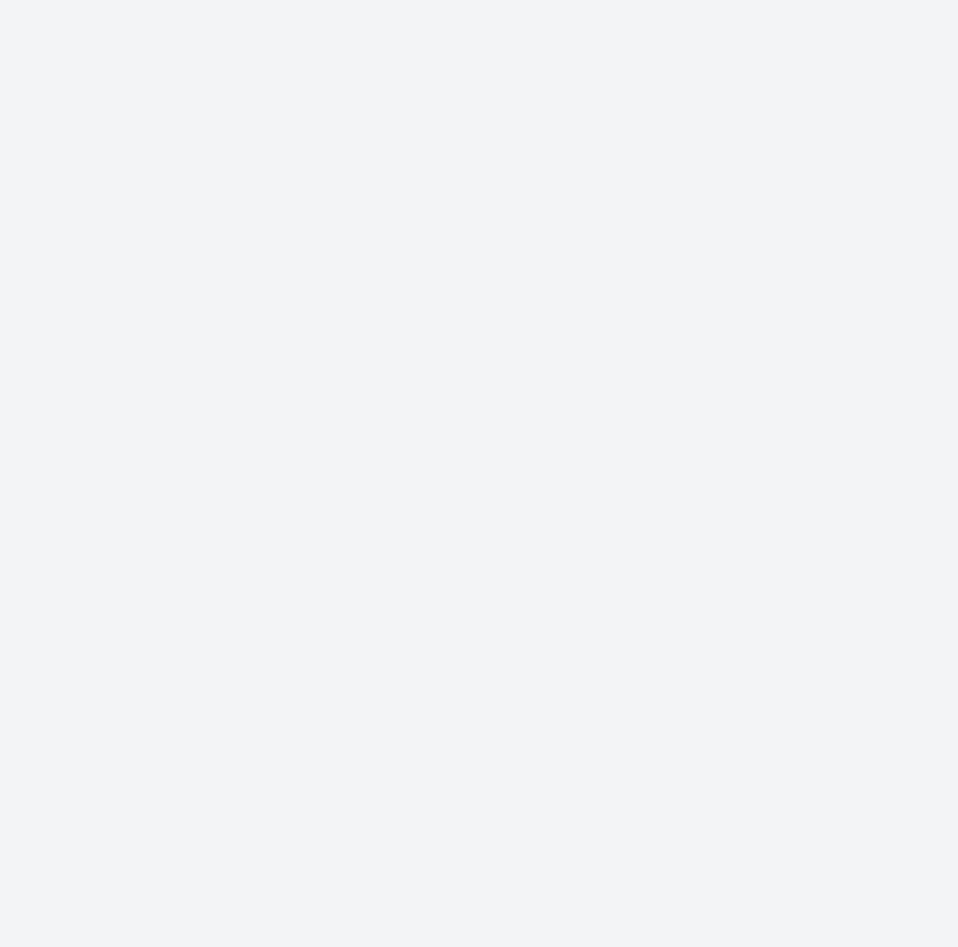
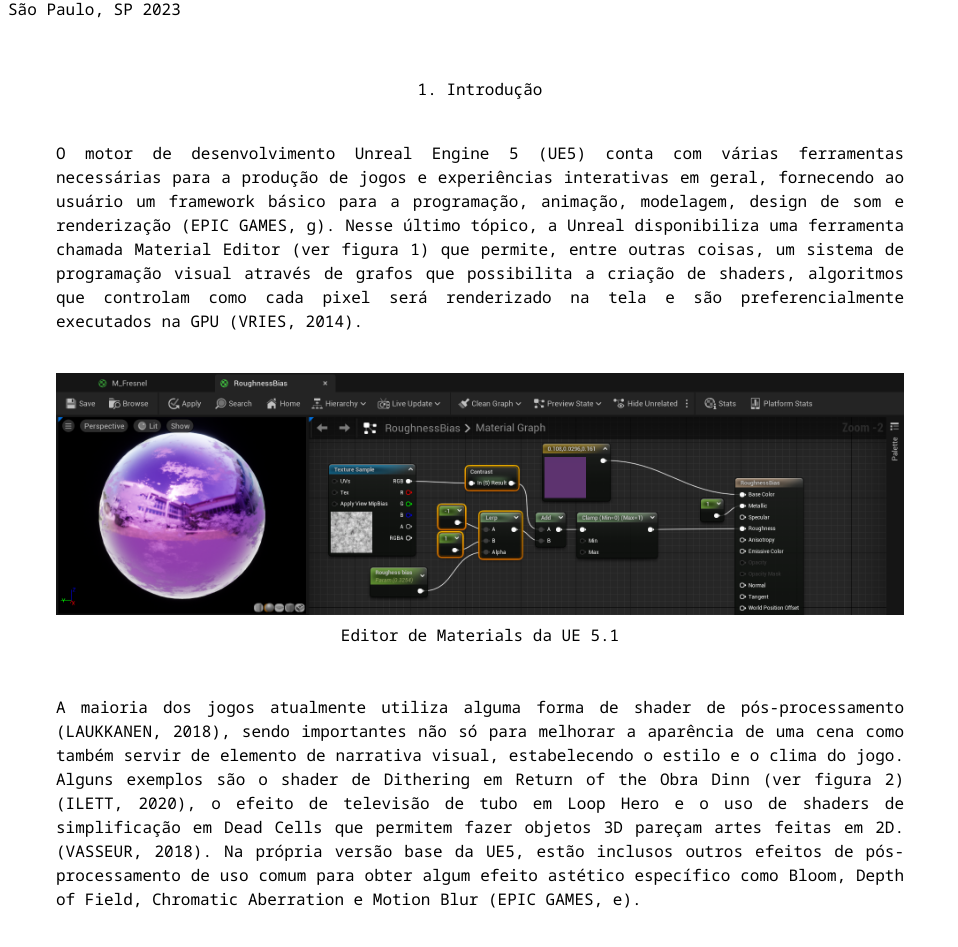
Before and after one commit to brunomariz/tcc-website, a Next.js app: page / in a window 1280 px wide. Shown: the part 1019-1966 px from the top of the page, without its empty margins (0-958 px from the left). Before the commit the page ends 960 px from the top, so only its background shows below. Built offline with nearby package versions, Linux system fonts and the light colour scheme.

Commit message:
add comeco intro

```diff
--- /dev/null
+++ b/app/_components/Section.tsx
@@ -0,0 +1,20 @@
+import React, { ReactNode } from "react";
+
+type Props = {
+  title: string;
+  sectionNumber: string;
+  children?: ReactNode | ReactNode[];
+};
+
+function Section({ title, sectionNumber, children }: Props) {
+  return (
+    <>
+      <h2 className="section" id={title}>
+        {`${sectionNumber}. ${title}`}
+      </h2>
+      {children}
+    </>
+  );
+}
+
+export default Section;
--- a/app/_components/TableOfContents.tsx
+++ b/app/_components/TableOfContents.tsx
@@ -1,16 +1,22 @@
 import React from "react";
 
-type Props = {};
+type Props = {
+  sections: string[] | undefined;
+};
 
-function TableOfContents({}: Props) {
+function TableOfContents({ sections }: Props) {
   return (
-    <div>
+    <>
       <ol>
-        <li>
-          <a href="#">Teste</a>
-        </li>
+        {sections?.map((section, index) => (
+          <li>
+            <a href={`#${section}`} key={index}>
+              {section}
+            </a>
+          </li>
+        ))}
       </ol>
-    </div>
+    </>
   );
 }
 
--- a/app/globals.css
+++ b/app/globals.css
@@ -9,15 +9,31 @@
   src: url("_font/NotoSansMono-Regular.ttf");
 }
 
+html {
+  scroll-behavior: smooth;
+}
+
 body {
   margin: 0;
   padding: 0;
+}
+
+p {
+  @apply py-2 text-justify;
 }
 
 h1 {
   @apply text-base;
 }
 
+h2 {
+  @apply flex w-full justify-center p-8 pt-12;
+}
+
+ol {
+  @apply list-decimal list-inside;
+}
+
 .capa {
   @apply text-center bg-white min-h-screen;
 }
--- a/app/layout.tsx
+++ b/app/layout.tsx
@@ -17,8 +17,8 @@
   return (
     <html lang="pt">
       {/* <body className={inter.className}>{children}</body> */}
-      <body className="font-noto flex flex-col items-center justify-between w-3/4 bg-gray-100 px-2">
-        {children}
+      <body className="font-noto flex flex-col items-center justify-between w-3/4 bg-gray-100">
+        <div className="bg-white p-2 py-10">{children}</div>
       </body>
     </html>
   );
--- a/app/page.tsx
+++ b/app/page.tsx
@@ -1,15 +1,57 @@
-import Image from "next/image";
+"use client";
 import Capa from "./_components/Capa";
-import TableOfContents from "./_components/TableOfContents";
+import { useEffect, useState } from "react";
+import materialEditorHero from "./_img/material-editor-hero-image.png";
 
 export default function Home() {
+  const [sections, setSections] = useState<string[]>();
+  useEffect(() => {
+    let sections: string[] = [];
+    document.querySelectorAll(".section").forEach((element) => {
+      sections = [...sections, element.id];
+    });
+    setSections(sections);
+  }, []);
+  console.log(sections);
+
   return (
     <main className="">
       <Capa></Capa>
-      <TableOfContents></TableOfContents>
-      <h2>Teste 1</h2>
-      <h2>Teste 2</h2>
-      <h2>Teste 3</h2>
+
+      <h2>1. Introdução</h2>
+      <div className="px-12">
+        <p>
+          O motor de desenvolvimento Unreal Engine 5 (UE5) conta com várias
+          ferramentas necessárias para a produção de jogos e experiências
+          interativas em geral, fornecendo ao usuário um framework básico para a
+          programação, animação, modelagem, design de som e renderização (EPIC
+          GAMES, g). Nesse último tópico, a Unreal disponibiliza uma ferramenta
+          chamada Material Editor (ver figura 1) que permite, entre outras
+          coisas, um sistema de programação visual através de grafos que
+          possibilita a criação de shaders, algoritmos que controlam como cada
+          pixel será renderizado na tela e são preferencialmente executados na
+          GPU (VRIES, 2014).
+        </p>
+
+        <div className="flex flex-col items-center py-8">
+          <img className="" src={materialEditorHero.src} alt="" />
+          <p>Editor de Materials da UE 5.1</p>
+        </div>
+
+        <p>
+          A maioria dos jogos atualmente utiliza alguma forma de shader de
+          pós-processamento (LAUKKANEN, 2018), sendo importantes não só para
+          melhorar a aparência de uma cena como também servir de elemento de
+          narrativa visual, estabelecendo o estilo e o clima do jogo. Alguns
+          exemplos são o shader de Dithering em Return of the Obra Dinn (ver
+          figura 2) (ILETT, 2020), o efeito de televisão de tubo em Loop Hero e
+          o uso de shaders de simplificação em Dead Cells que permitem fazer
+          objetos 3D pareçam artes feitas em 2D. (VASSEUR, 2018). Na própria
+          versão base da UE5, estão inclusos outros efeitos de pós-processamento
+          de uso comum para obter algum efeito astético específico como Bloom,
+          Depth of Field, Chromatic Aberration e Motion Blur (EPIC GAMES, e).
+        </p>
+      </div>
     </main>
   );
 }
```
Also changed, not shown: app/_img/material-editor-hero-image.png (added).
